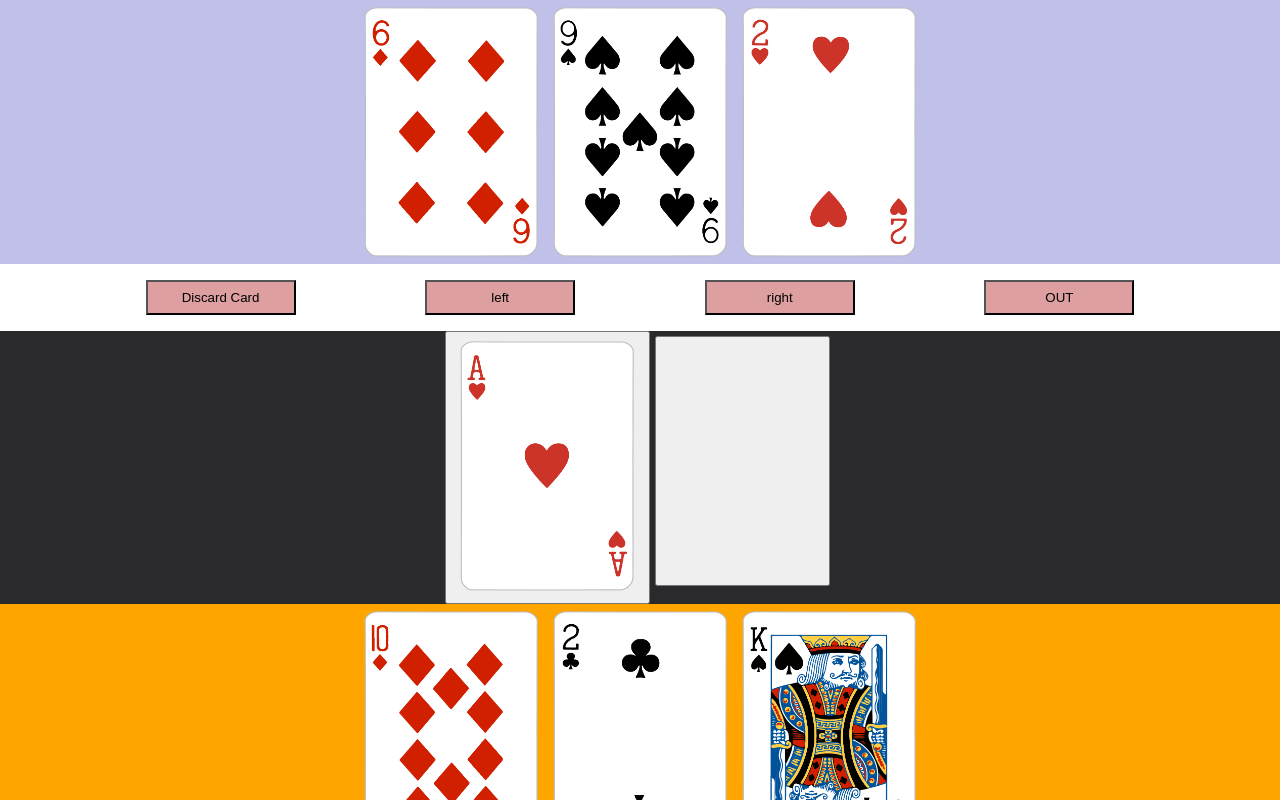
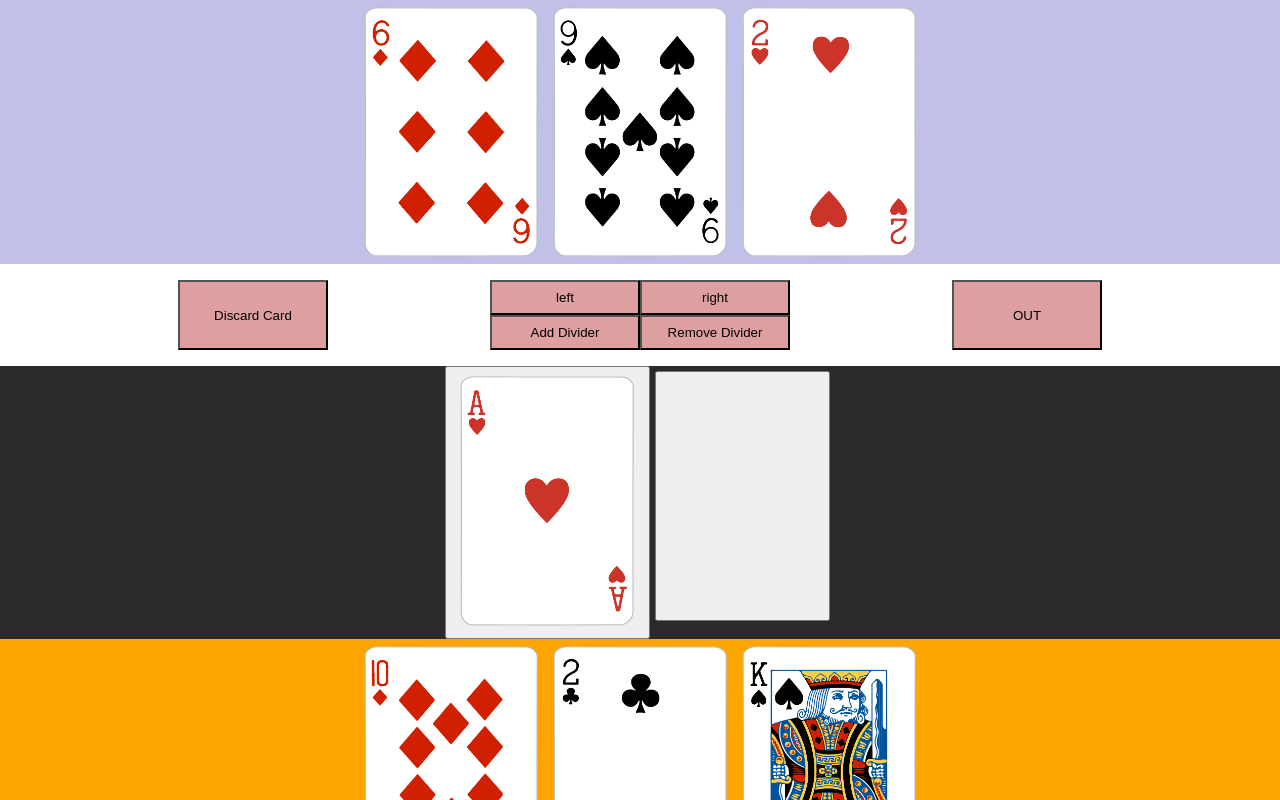
Before and after one commit to DarienSR/Texas-Rummy, a React (Create React App) app: page / in a window 1280 px wide. Shown: the top 800 px of the page. Built offline with nearby package versions, Linux system fonts and the light colour scheme; the HTML template or start-up script is replaced by a standard one.

Commit message:
Add and remove dividers

```diff
--- a/package.json
+++ b/package.json
@@ -11,7 +11,7 @@
     "react-beautiful-dnd": "^13.0.0",
     "react-dom": "^16.13.0",
     "react-scripts": "3.4.0",
-    "uuid": "^7.0.2"
+    "uuid": "^7.0.3"
   },
   "scripts": {
     "start": "react-scripts start",
--- a/src/Board.js
+++ b/src/Board.js
@@ -1,8 +1,9 @@
 import React, { Component } from 'react'
-import Deck from "./GetCards";
+import Deck, { StartGame } from "./GetCards";
 import Player from "./Player";
 import "./Board.css";
-
+import CheckIfOut from "./CheckIfOut";
+import { v4 as uuid } from 'uuid';
 export default class Board extends Component {
   constructor(props) {
     super(props)
@@ -16,6 +17,7 @@ export default class Board extends Component {
     }
     this.DiscardCard = this.DiscardCard.bind(this)
     this.OrganizeHand = this.OrganizeHand.bind(this)
+    this.Out = this.Out.bind(this)
   }
 
   componentDidMount() {
@@ -75,7 +77,7 @@ export default class Board extends Component {
   }
 
   OrganizeHand(increment, selected, id) {
-    let playerHand, player, discarded;
+    let playerHand, player;
 
     if(id === 1) {
       playerHand = "playerOneHand";
@@ -85,20 +87,43 @@ export default class Board extends Component {
       player = this.state.playerTwoHand;
     }
 
+    if(increment === -1 || increment === 1) {
       player.forEach((card, i) => {
         if(card.id === selected) {
           if(player[i+increment] === undefined) return;
-        console.log(selected, i, i+increment)
           let temp = player[i];
           player[i] = player[i+increment]
           player[i+increment] = temp;
           return
         }
       });
-    this.setState({[playerHand]: [...player]})
+    } else {
+      player.forEach((card, i) => {
+        if(card.id === selected) {
+          if(player[i+1] === undefined) return;
+          if(increment === "|") {
+            if(player[i+1].type === "divider") return;
+            if(player[i].type === "divider") return;
+            let ranId = uuid();
+            player.splice(i+1, 0, {id: ranId, value: ranId, type: "divider"});
+          } else {
+            if(player[i].type !== "divider") return;
+            player.splice(i,1);
+          }
+        }
+      });
     }
 
+    this.setState({[playerHand]: player})
+  }
 
+  Out(id) {
+    if(id === 1) {
+      CheckIfOut(this.state.playerOneHand)
+    } else {
+      CheckIfOut(this.state.playerTwoHand)
+    }
+  }
 
   render() {
     return (
@@ -110,6 +135,7 @@ export default class Board extends Component {
             id={2}
             hand={this.state.playerTwoHand}
             OrganizeHand={this.OrganizeHand}
+            Out={this.Out}
           />
         </div>
 
@@ -130,26 +156,10 @@ export default class Board extends Component {
             id={1}
             hand={this.state.playerOneHand}
             OrganizeHand={this.OrganizeHand}
+            Out={this.Out}
           />
         </div>
       </div>
     )
   }
 }
-
-function StartGame(deck, p1Hand, p2Hand, discard) {
-  // Generate a shuffled deck (importing).
-  deck.forEach((card) => {
-    card.id = `${card.suit} ${card.value}`;
-  })
-  // deal 3 cards to each player
-  for(let i = 0; i < 3; i++) {
-    // pops card from top of the deck and puts it in players hand
-    p1Hand.push(deck.shift());
-    p2Hand.push(deck.shift());
-  }
-  // add one card to discard pile
-  discard.push(deck.shift());
-
-  return deck, p1Hand, p2Hand, discard;
-}
--- a/src/Card.js
+++ b/src/Card.js
@@ -7,8 +7,7 @@ export default class Card extends Component {
   render() {
     return (
       <img
-        alt={this.props.value}
-        onClick={() => this.toggleCard(`${this.props.suit} ${this.props.value}`)}
+        onClick={() => this.props.type !== "divider" ? this.toggleCard(`${this.props.suit} ${this.props.value}`) : this.toggleCard(this.props.value)}
         style={this.props.style}
         className="Card"
         src={this.props.image}
--- /dev/null
+++ b/src/CheckIfOut.js
@@ -0,0 +1,8 @@
+export default function CheckIfOut(hand) {
+  const valueOrder = ["A", "2", "3", "4", "5", "6", "7", "8", "9", "10", "J", "Q", "K"];
+  // loop through hand checking order. See if it matches conditions.
+  for(let i = 0; i < hand.length - 1; i++) {
+    console.log(hand[i])
+    return
+  }
+}
--- a/src/GetCards.js
+++ b/src/GetCards.js
@@ -64,6 +64,22 @@ let deck = [
 
 shuffle(deck)
 export default deck;
+export function StartGame(deck, p1Hand, p2Hand, discard) {
+  // Generate a shuffled deck (importing).
+  deck.forEach((card) => {
+    card.id = `${card.suit} ${card.value}`;
+  })
+  // deal 3 cards to each player
+  for(let i = 0; i < 3; i++) {
+    // pops card from top of the deck and puts it in players hand
+    p1Hand.push(deck.shift());
+    p2Hand.push(deck.shift());
+  }
+  // add one card to discard pile
+  discard.push(deck.shift());
+
+  return deck, p1Hand, p2Hand, discard;
+}
 
 function shuffle(arr) {
   for(let i = 0; i < 1000; i++) {
--- a/src/Player.js
+++ b/src/Player.js
@@ -19,7 +19,12 @@ export default class Player extends Component {
     this.props.OrganizeHand(increment, this.state.selected, this.props.id)
   }
 
+  handleOut() {
+    this.props.Out(this.props.id)
+  }
+
   selectCard(selected) {
+    console.log(selected)
     this.setState({selected: selected})
   }
 
@@ -29,6 +34,7 @@ export default class Player extends Component {
         <div
         style={this.props.style} className="PlayerHand">
           {this.props.hand.map((card) => {
+            if(card.type === undefined)
               return <Card
                 className="Playercard"
                 style={this.state.selected === card.id ? {borderBottom: "5px solid black"} : null}
@@ -38,16 +44,34 @@ export default class Player extends Component {
                 value={card.value}
                 image={card.image}
               />
+            else
+              return <Card
+                className="Playerdivider"
+                style={this.state.selected === card.id ? {borderBottom: "5px solid black"} : null}
+                select={(x) => this.selectCard(x)}
+                key={card.id}
+                id={card.id}
+                value={card.value}
+                type={card.type}
+              />
           })}
         </div>
 
         <div className="Player-Controls">
           <button onClick={() => this.toggleDiscard()}>Discard Card</button>
 
+          <div className="Player-Controls-Center">
+            <div>
               <button onClick={() => this.handleOrganizeHand(-1)}>left</button>
               <button onClick={() => this.handleOrganizeHand(1)}>right</button>
+            </div>
+            <div>
+              <button onClick={() => this.handleOrganizeHand("|")}>Add Divider</button>
+              <button onClick={() => this.handleOrganizeHand("-|")}>Remove Divider</button>
+            </div>
+          </div>
 
-          <button>OUT</button>
+          <button onClick={() => this.handleOut()}>OUT</button>
         </div>
 
       </div>
```
Also changed, not shown: 1 other file (tests, documents, lock files or other folders). Lines whose indentation alone changed are shown as unchanged.
